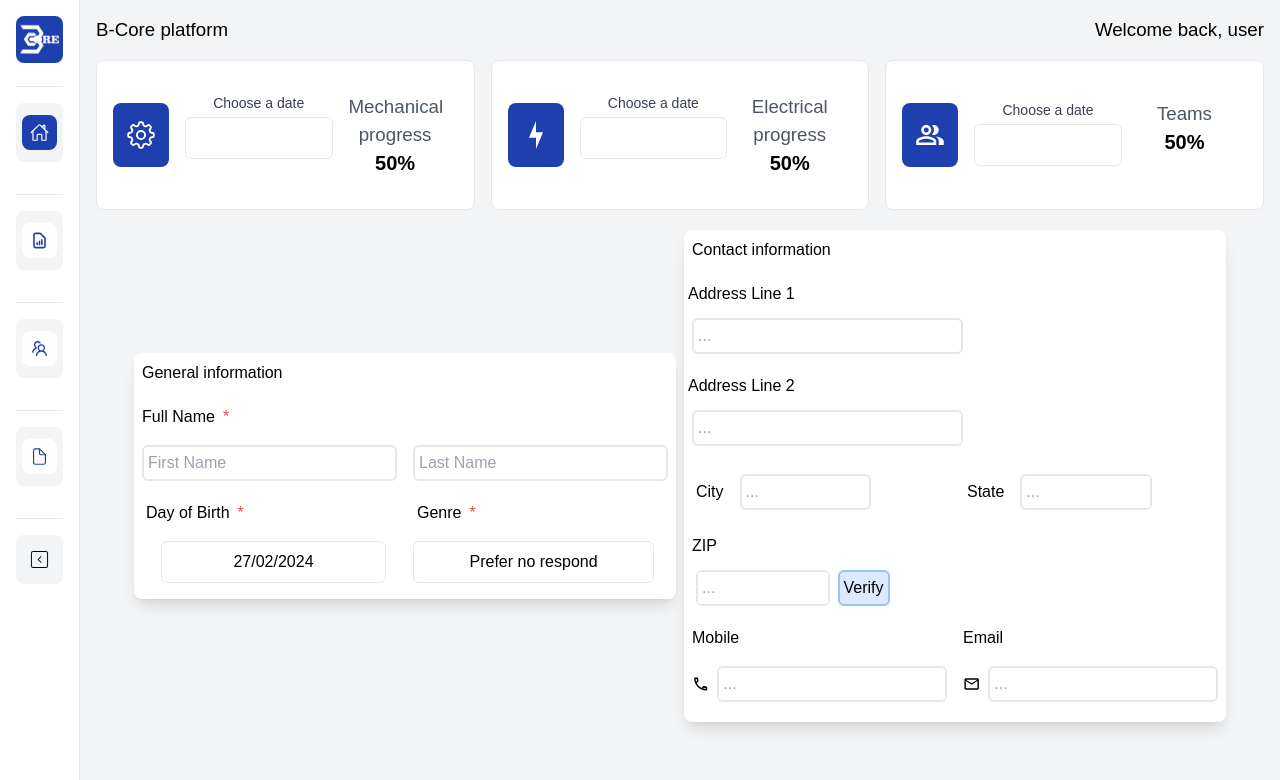
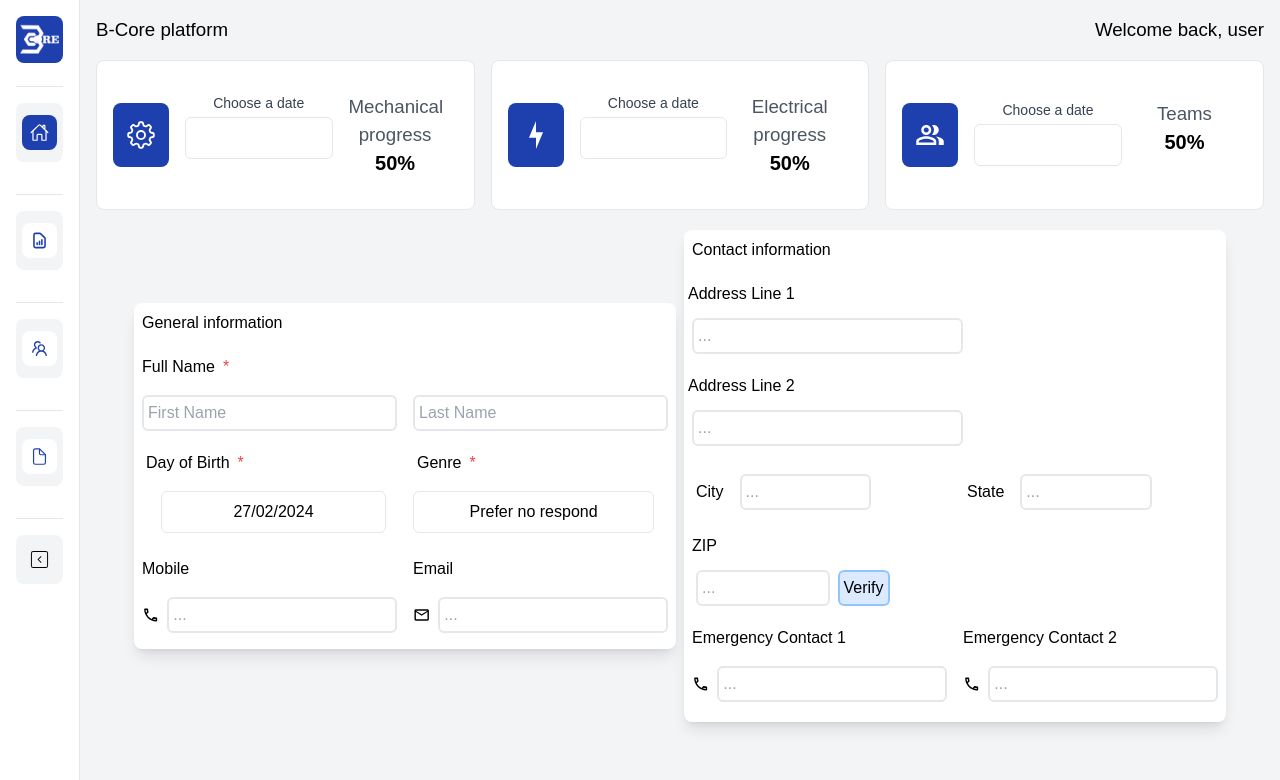
Before and after one commit to LMartin1998/BCorePlatform-Deploy, a Next.js app: page /teams/adduser in a window 1280 px wide. Shown: the top 780 px of the page. Built offline with nearby package versions, Linux system fonts and the light colour scheme.

Commit message:
form done

```diff
--- a/src/app/(singlegrid)/teams/adduser/page.jsx
+++ b/src/app/(singlegrid)/teams/adduser/page.jsx
@@ -88,6 +88,30 @@ export default function AddUser() {
                 </div>
               </div>
             </div>
+            <div className="w-full flex items-center justify-start">
+              <div className="w-1/2 m-1 flex flex-col items-start justify-center">
+                <p className="m-1">Mobile</p>
+                <div className="flex m-1 w-full items-center justify-start">
+                  <MdOutlineLocalPhone size={20}></MdOutlineLocalPhone>
+                  <input
+                    className="m-2 p-1 w-full flex border-2 border-gray-200 rounded-md outline-none focus:border-blue-500"
+                    type="text"
+                    placeholder="..."
+                  ></input>
+                </div>
+              </div>
+              <div className="w-1/2 m-1 flex flex-col items-start justify-center">
+                <p className="m-1">Email</p>
+                <div className="flex m-1 w-full items-center justify-start">
+                  <MdOutlineEmail size={20}></MdOutlineEmail>
+                  <input
+                    className="m-2 p-1 w-full flex border-2 border-gray-200 rounded-md outline-none focus:border-blue-500"
+                    type="text"
+                    placeholder="..."
+                  ></input>
+                </div>
+              </div>
+            </div>
           </div>
           <div className="flex flex-col w-1/2 h-full m-1 rounded-lg shadow-lg bg-white justify-center items-center">
             <div className="w-full flex justify-start items-center">
@@ -145,7 +169,7 @@ export default function AddUser() {
               </div>
               <div className="w-full flex items-center justify-start">
                 <div className="w-1/2 m-1 flex flex-col items-start justify-center">
-                  <p className="m-1">Mobile</p>
+                  <p className="m-1">Emergency Contact 1</p>
                   <div className="flex m-1 w-full items-center justify-start">
                     <MdOutlineLocalPhone size={20}></MdOutlineLocalPhone>
                     <input
@@ -156,9 +180,9 @@ export default function AddUser() {
                   </div>
                 </div>
                 <div className="w-1/2 m-1 flex flex-col items-start justify-center">
-                  <p className="m-1">Email</p>
+                  <p className="m-1">Emergency Contact 2</p>
                   <div className="flex m-1 w-full items-center justify-start">
-                    <MdOutlineEmail size={20}></MdOutlineEmail>
+                    <MdOutlineLocalPhone size={20}></MdOutlineLocalPhone>
                     <input
                       className="m-2 p-1 w-full flex border-2 border-gray-200 rounded-md outline-none focus:border-blue-500"
                       type="text"
```
